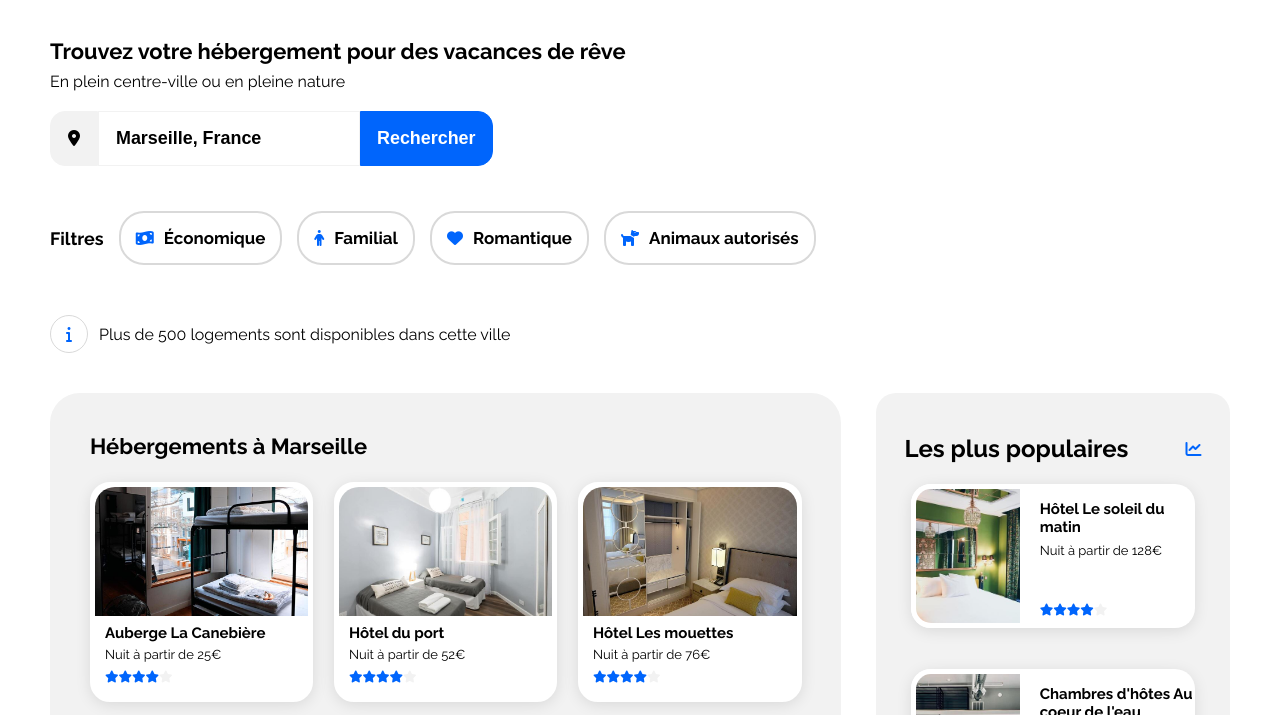
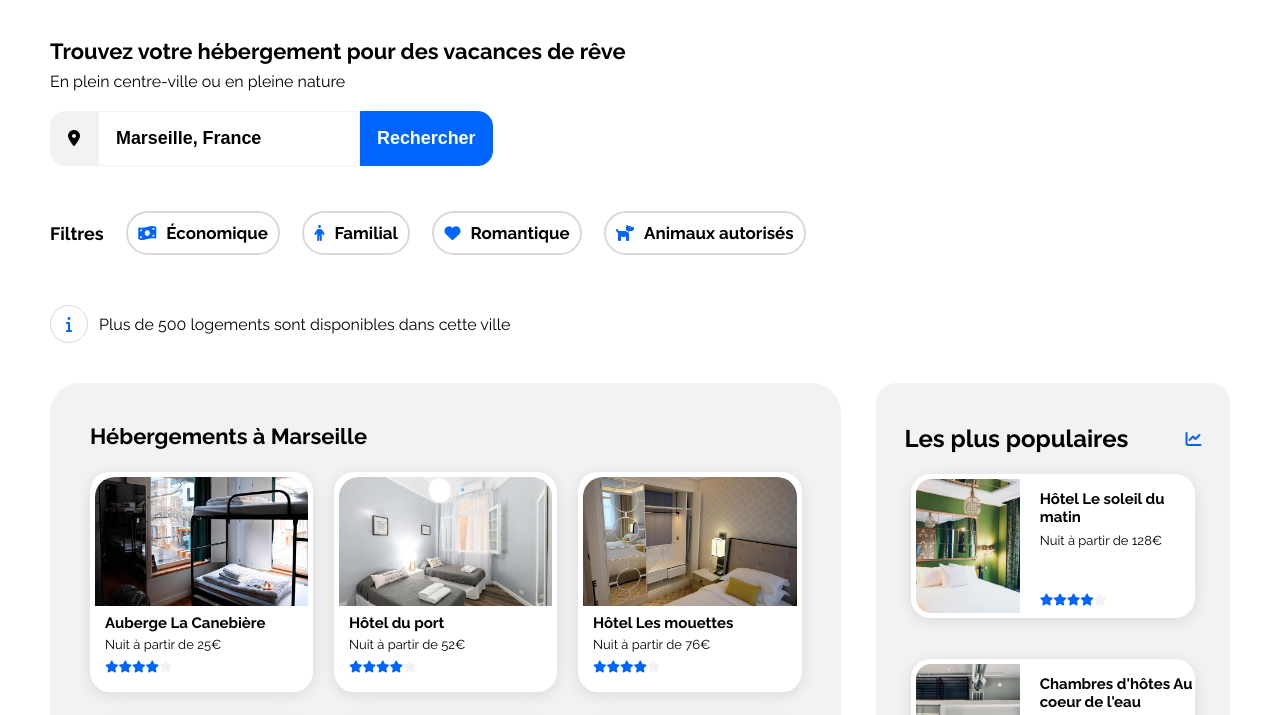
Before and after one commit to Jonathan-Querel/OC-Projet2-HTML-CSS, a plain HTML site: page index.html in a window 1280 px wide. Shown: the part 85-800 px from the top of the page. Drawn offline with Linux system fonts and the light colour scheme.

```diff
--- a/css/style.css
+++ b/css/style.css
@@ -19,7 +19,6 @@ body {
     margin: 0 auto;
     box-sizing: border-box;
 }
-
 
 /* Header */
 
@@ -134,8 +133,7 @@ form {
 
 #container_bulle {
     display: flex;
-    flex-direction: row;
-    justify-content: space-around;
+    width: 100%;
 }
 
 .bulle_filtre {
@@ -144,8 +142,8 @@ form {
     align-items: center;
     border: 2px solid #D9D9D9;
     border-radius: 25px;
-    padding : 15px;
-    margin-left:15px;
+    padding : 10px;
+    margin-left: 2%;
     white-space: nowrap;
 }
 
@@ -460,8 +458,8 @@ form {
 @media screen and (max-width:991px) {
 
 body {
-    padding-left: 70px;
-    padding-right: 70px;
+    padding-left: 50px;
+    padding-right: 50px;
 }
 
 /* Header */
```
